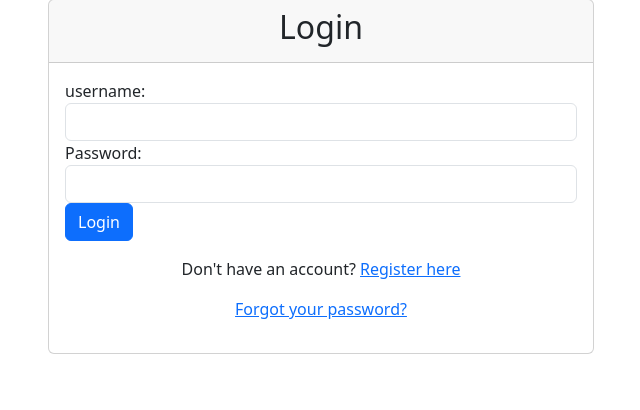
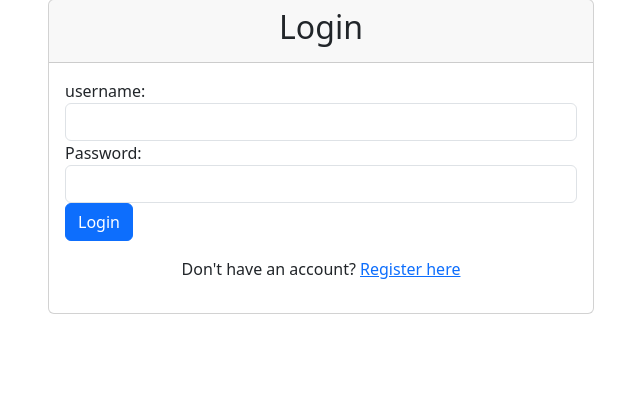
Before and after one commit to SHANICERUGURU/medicalrecordssystem, a Django app: page /login/ in a window 1280 px wide. Shown: the part 105-515 px from the top of the page, without its empty margins (319-959 px from the left). Run offline with Django 5.2, Linux system fonts and the light colour scheme.

Commit message:
removed the error messages from django to make the login page appear better

```diff
--- a/myapp/templates/login.html
+++ b/myapp/templates/login.html
@@ -55,7 +55,7 @@
           </form>
 
           <!-- Django messages (for success/other messages) -->
-          {% if messages %}
+          <!-- {% if messages %}
             <div class="mt-3">
               {% for message in messages %}
                 <div class="alert alert-{{ message.tags }} alert-dismissible fade show">
@@ -66,12 +66,11 @@
                 </div>
               {% endfor %}
             </div>
-          {% endif %}
+          {% endif %} -->
 
           <!-- Additional links -->
           <div class="mt-3 text-center">
             <p>Don't have an account? <a href="{% url 'register' %}">Register here</a></p>
-            <p><a href="#">Forgot your password?</a></p>
           </div>
         </div>
       </div>
```
